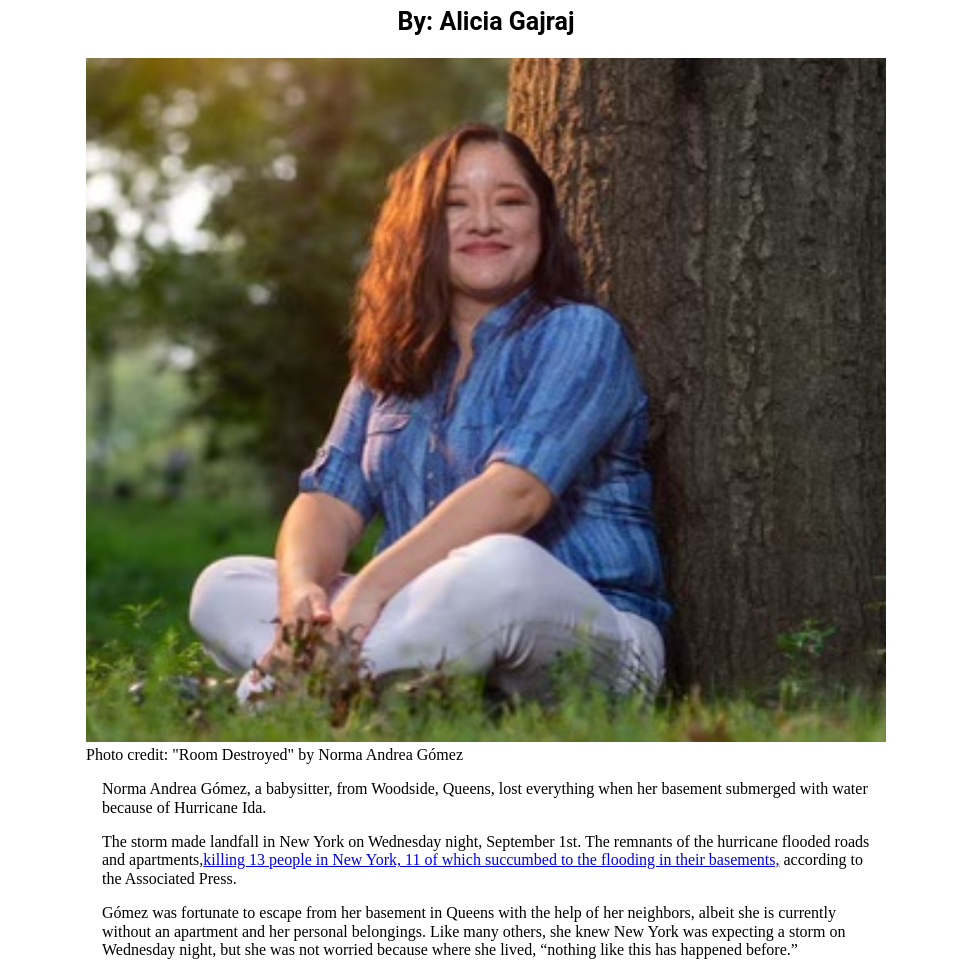
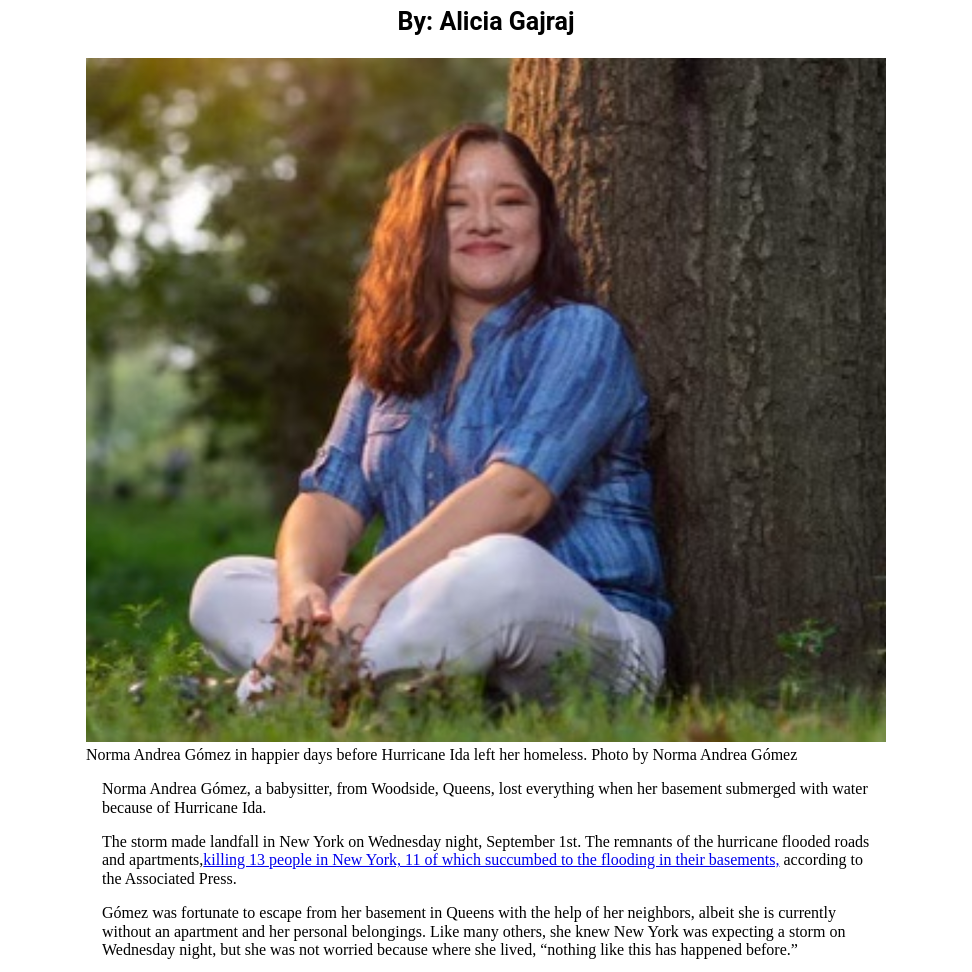
Before and after one commit to AliciaGajraj/Assignment-1, a plain HTML site: page index.html in a window 1280 px wide. Shown: the part 104-1076 px from the top of the page, without its empty margins (154-1126 px from the left). Drawn offline with nearby package versions, Linux system fonts and the light colour scheme.

Commit message:
Add files via upload

```diff
--- a/index.html
+++ b/index.html
@@ -32,7 +32,7 @@
 
     <div class="image">
       <img class= "Andrea" alt="profile" src="images/andrea.png">
-      <figcaption> Photo credit: "Room Destroyed" by Norma Andrea Gómez </figcaption>
+      <figcaption> Norma Andrea Gómez in happier days before Hurricane Ida left her homeless. Photo by Norma Andrea Gómez </figcaption>
     </div>
 
     <div class="intro-text">
```
